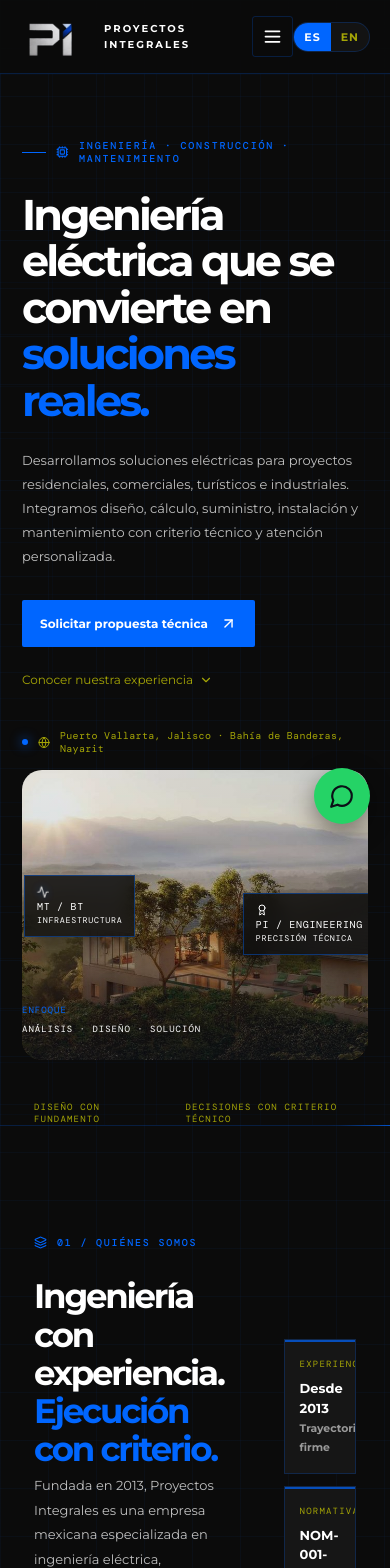
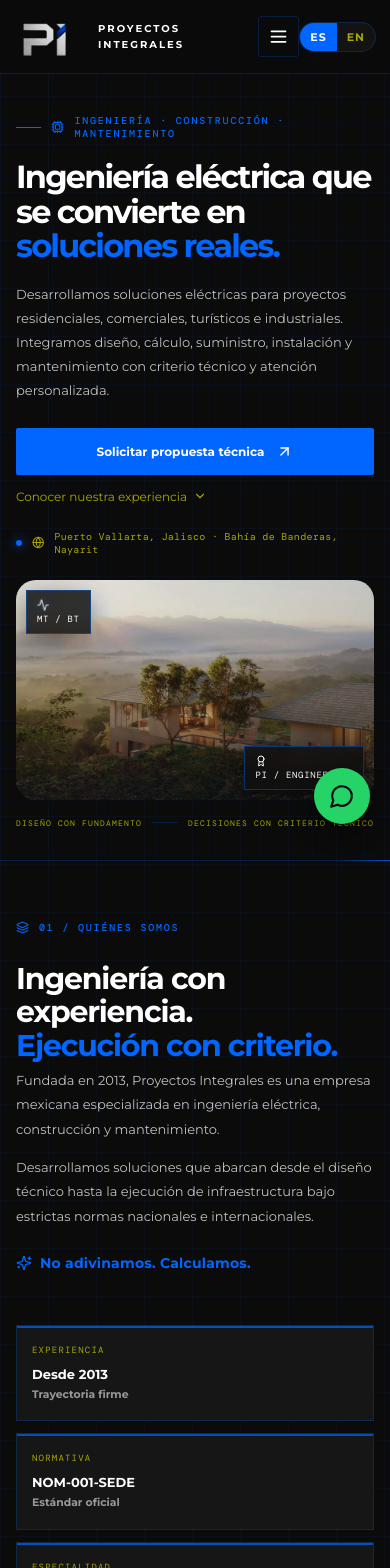
Before and after one commit to aegistechmx/proyectos-integrales-web, a React (Vite) app: page / in a window 390 px wide. Shown: the top 1568 px of the page. Built offline with nearby package versions, Linux system fonts and the light colour scheme.

Commit message:
Arreglar versión móvil: hero, chips, títulos y tarjetas

```diff
--- a/src/styles.css
+++ b/src/styles.css
@@ -537,16 +537,44 @@ h2{font-size:clamp(34px,4vw,52px);letter-spacing:-2.2px;line-height:1.12;font-we
   .nav-links.is-open{display:flex}
   .nav-links a{padding:13px 0;font-size:12px;border-bottom:1px solid rgba(0,102,255,.1)}
   .brand-banner img{min-height:110px;object-fit:cover}
-  .hero{display:block;padding:65px 22px 65px;min-height:auto}
+  .hero{display:block;padding:48px 20px 40px;min-height:auto}
   .hero-copy{padding-bottom:0}
-  h1{font-size:clamp(43px,11vw,58px);letter-spacing:-2.8px}
+  h1{font-size:clamp(34px,9.5vw,44px);letter-spacing:-1.8px;margin:20px 0 18px}
+  h2{font-size:30px;letter-spacing:-1.2px}
   .hero-lead{font-size:13px}
-  .hero-visual{height:290px;margin-top:15px}
+  .hero-note{margin-top:26px}
+  .hero-actions{gap:14px;margin-top:26px}
+  .hero-actions .button{flex:1 1 200px}
+  .hero-visual{height:250px;margin-top:24px}
+  .visual-chip{padding:8px 10px;font-size:9px}
+  .chip-left{left:10px;top:10px}
+  .chip-right{right:10px;bottom:10px}
+  .hero-visual .visual-label.label-bottom{display:none}
+  .hero-footer{position:static;margin-top:18px;font-size:8px;gap:10px}
+  .section-wrap{padding-left:20px;padding-right:20px}
+  .intro{padding-top:60px;padding-bottom:60px}
+  .intro-content{grid-template-columns:1fr;gap:28px}
+  .service-card{min-height:0;padding:22px 20px 28px}
+  .service-top{margin-bottom:18px}
+  .method-step{grid-template-columns:36px 1fr;gap:12px;padding:18px 0}
+  .portfolio-download{flex-direction:column;align-items:stretch;text-align:left}
+  .filters,.project-filters{flex-wrap:wrap}
   .service-grid,.project-grid,.sector-grid,.data-cards-grid{grid-template-columns:1fr}
   .contact-details{flex-direction:column;gap:16px}
+  .contact-form button{width:100%}
   .footer{padding:25px 22px;flex-wrap:wrap}
   .footer-motto{order:3;width:100%}
   .copyright{font-size:8px}
+}
+@media(max-width:480px){
+  .topbar{padding:0 14px}
+  .brand-logo{height:36px}
+  h1{font-size:32px}
+  .hero{padding:40px 16px 32px}
+  .hero-visual{height:220px}
+  .visual-chip small{display:none}
+  .section-wrap{padding-left:16px;padding-right:16px}
+  .whatsapp-float{right:14px;bottom:14px;width:52px;height:52px}
 }
 
 /* --- Añadidos: WhatsApp, formulario y portafolio --- */
```
